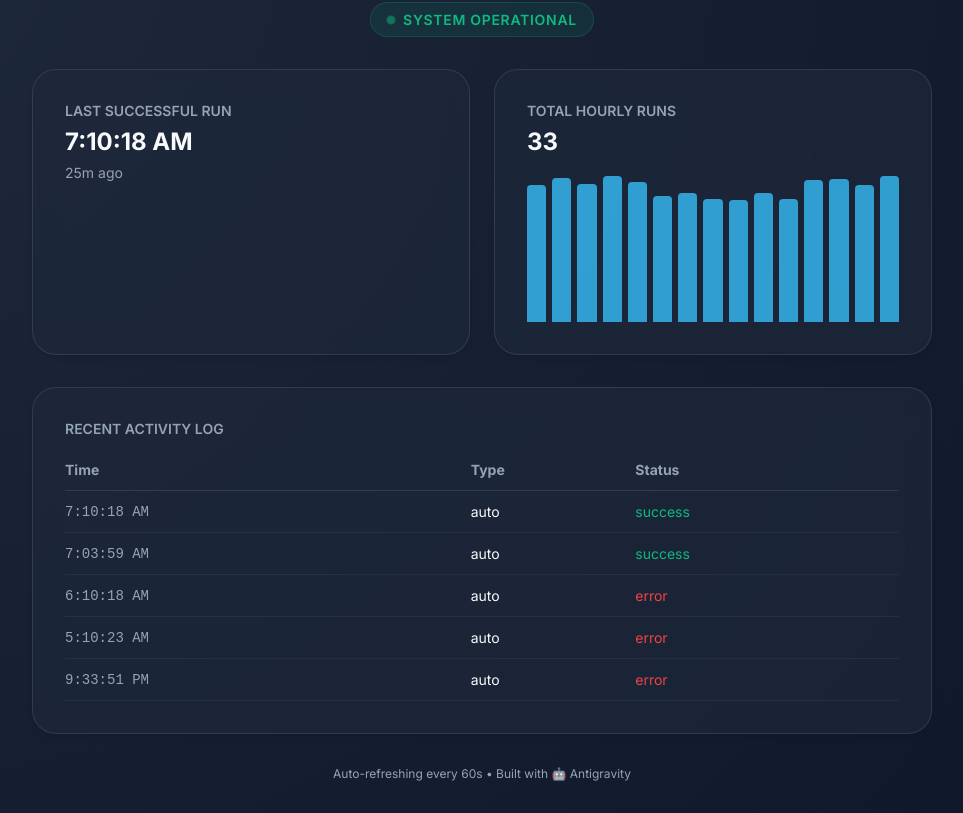
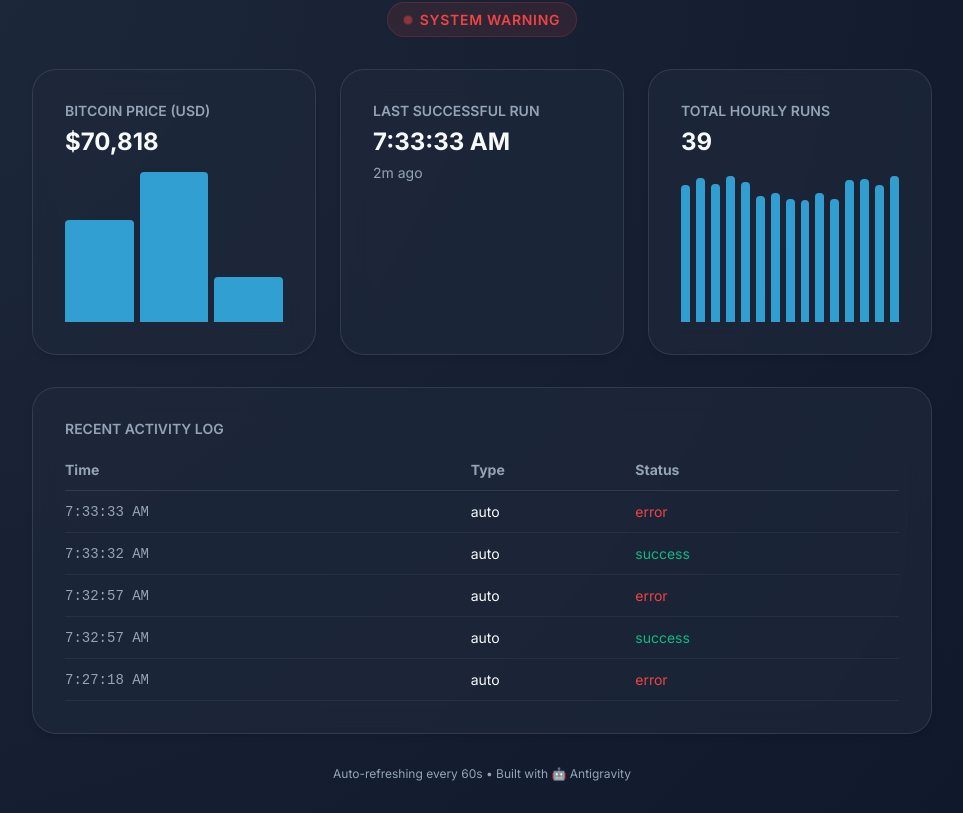
Before and after one commit to lokeshgit1/Zenvra, a website: page index.html in a window 1280 px wide. Shown: the part 87-900 px from the top of the page, without its empty margins (158-1121 px from the left). Drawn offline with Linux system fonts and the light colour scheme.

Commit message:
deploy: 90a5cf4ac5dcfe641d2d9d76f6fb2edf5300883d

```diff
--- a/daemon-log.json
+++ b/daemon-log.json
@@ -31,3 +31,9 @@
 {"time":"2026-03-21T06:10:18.017Z","type":"auto","status":"error","error":"Command failed: git pull --rebase origin main\nerror: cannot pull with rebase: You have unstaged changes.\nerror: Please commit or stash them.\n"}
 {"time":"2026-03-21T07:03:59.615Z","type":"auto","status":"success","error":null}
 {"time":"2026-03-21T07:10:18.939Z","type":"auto","status":"success","error":null}
+{"time":"2026-03-21T07:27:18.290Z","type":"auto","status":"success","error":null}
+{"time":"2026-03-21T07:27:18.711Z","type":"auto","status":"error","error":"Command failed: git pull --rebase origin main\nerror: cannot pull with rebase: You have unstaged changes.\nerror: Please commit or stash them.\n"}
+{"time":"2026-03-21T07:32:57.296Z","type":"auto","status":"success","error":null}
+{"time":"2026-03-21T07:32:57.862Z","type":"auto","status":"error","error":"Command failed: git pull --rebase origin main\nerror: cannot pull with rebase: You have unstaged changes.\nerror: Please commit or stash them.\n"}
+{"time":"2026-03-21T07:33:32.953Z","type":"auto","status":"success","error":null}
+{"time":"2026-03-21T07:33:33.322Z","type":"auto","status":"error","error":"Command failed: git pull --rebase origin main\nerror: cannot pull with rebase: You have unstaged changes.\nerror: Please commit or stash them.\n"}
--- a/daemon.txt
+++ b/daemon.txt
@@ -11,3 +11,7 @@
 Daemon run at: 21/3/2026, 12:33:59 pm
 Daemon run at: 21/3/2026, 12:40:18 pm
 Updated at Sat Mar 21 07:19:38 UTC 2026
+Daemon run at: 21/3/2026, 12:57:17 pm
+Daemon run at: 21/3/2026, 1:02:57 pm
+Daemon run at: 21/3/2026, 1:03:32 pm
+Updated at Sat Mar 21 07:35:48 UTC 2026
--- /dev/null
+++ b/data.json
@@ -0,0 +1,14 @@
+[
+  {
+    "time": "2026-03-21T07:27:18.289Z",
+    "price": 70831
+  },
+  {
+    "time": "2026-03-21T07:32:57.295Z",
+    "price": 70842
+  },
+  {
+    "time": "2026-03-21T07:33:32.952Z",
+    "price": 70818
+  }
+]
--- a/index.html
+++ b/index.html
@@ -49,6 +49,7 @@
             font-weight: 700;
             margin-bottom: 0.5rem;
             background: linear-gradient(to right, #38bdf8, #818cf8);
+            background-clip: text;
             -webkit-background-clip: text;
             -webkit-text-fill-color: transparent;
         }
@@ -194,6 +195,13 @@
 
         <div class="grid">
             <div class="card">
+                <span class="card-label">Bitcoin Price (USD)</span>
+                <div class="card-value" id="btc-price">$0</div>
+                <div class="chart-container" id="btc-chart">
+                    <!-- BTC bars injected here -->
+                </div>
+            </div>
+            <div class="card">
                 <span class="card-label">Last Successful Run</span>
                 <div class="card-value" id="last-run-time">...</div>
                 <div id="last-run-relative" style="color: var(--text-secondary); margin-top: 0.5rem; font-size: 0.875rem;">Connecting...</div>
@@ -202,7 +210,7 @@
                 <span class="card-label">Total Hourly Runs</span>
                 <div class="card-value" id="total-runs">0</div>
                 <div class="chart-container" id="chart">
-                    <!-- Bars injected here -->
+                    <!-- Status bars injected here -->
                 </div>
             </div>
         </div>
@@ -229,19 +237,24 @@
     </div>
 
     <script>
-        async function fetchLogs() {
+        async function fetchData() {
             try {
+                // Fetch the price history
+                const priceRes = await fetch('data.json');
+                const priceData = priceRes.ok ? await priceRes.json() : [];
+
                 // Fetch the log file
-                const response = await fetch('daemon-log.json');
-                if (!response.ok) throw new Error('Log file not found');
-                const text = await response.text();
+                const logRes = await fetch('daemon-log.json');
+                const logText = logRes.ok ? await logRes.text() : '';
+                const logs = logText.trim().split('\n')
+                    .filter(line => line.trim())
+                    .map(line => JSON.parse(line))
+                    .reverse();
 
-                // Parse JSONL (one JSON per line)
-                const logs = text.trim().split('\n').map(line => JSON.parse(line)).reverse();
-                return logs;
+                return { prices: priceData, logs: logs };
             } catch (error) {
                 console.error('Fetch error:', error);
-                return [];
+                return { prices: [], logs: [] };
             }
         }
 
@@ -255,9 +268,11 @@
             return date.toLocaleDateString();
         }
 
-        function updateUI(logs) {
-            if (logs.length === 0) return;
+        function updateUI(data) {
+            const logs = data.logs;
+            const prices = data.prices;
 
+            if (logs.length > 0) {
                 const latest = logs[0];
                 const latestDate = new Date(latest.time);
 
@@ -292,24 +307,44 @@
                     logBody.appendChild(tr);
                 });
 
-            // Update Simple Chart (Runs per day-like visualization)
-            // Just for demo, we'll show frequency of last 10 entries as mock segments
+                // Update Status Chart
                 const chart = document.getElementById('chart');
                 chart.innerHTML = '';
-            const max = 100;
                 for(let i=0; i<15; i++) {
                     const bar = document.createElement('div');
                     bar.className = 'bar';
-                // Random height for visualization demo unless we calculate real daily counts
                     const height = logs[i] ? (80 + Math.random() * 20) : (Math.random() * 20);
                     bar.style.height = `${height}%`;
                     chart.appendChild(bar);
                 }
             }
 
+            // Update BTC Stats
+            if (prices.length > 0) {
+                const latestPrice = prices[prices.length - 1];
+                document.getElementById('btc-price').innerText = `$${latestPrice.price.toLocaleString()}`;
+
+                const btcChart = document.getElementById('btc-chart');
+                btcChart.innerHTML = '';
+                const maxPrice = Math.max(...prices.map(p => p.price));
+                const minPrice = Math.min(...prices.map(p => p.price));
+                const range = maxPrice - minPrice || 1;
+
+                prices.slice(-15).forEach(p => {
+                    const bar = document.createElement('div');
+                    bar.className = 'bar';
+                    // Scale height between 30% and 100%
+                    const height = 30 + ((p.price - minPrice) / range) * 70;
+                    bar.style.height = `${height}%`;
+                    bar.title = `$${p.price.toLocaleString()} at ${new Date(p.time).toLocaleTimeString()}`;
+                    btcChart.appendChild(bar);
+                });
+            }
+        }
+
         async function init() {
-            const logs = await fetchLogs();
-            updateUI(logs);
+            const data = await fetchData();
+            updateUI(data);
         }
 
         // Initialize and setup refresh
```
Also changed, not shown: daemon.js (+46 -1 lines). Lines whose indentation alone changed are shown as unchanged.
